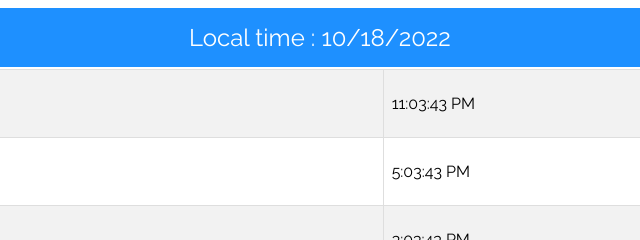
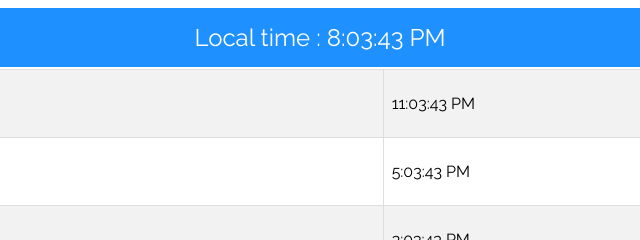
Before and after one commit to davidm-ITvarsity/Module-9-Assessment-2, a plain HTML site: page index.html in a window 1280 px wide. Shown: the top 240 px of the page, 320-960 px from the left. Drawn offline with Linux system fonts and the light colour scheme.

Commit message:
Update index.html
fixed date to time

```diff
--- a/index.html
+++ b/index.html
@@ -69,7 +69,7 @@
         function displayWorldTime()
         {
             var dt = new Date();
-            document.getElementById("local").innerHTML = "Local time : " + dt.toLocaleDateString();
+            document.getElementById("local").innerHTML = "Local time : " + dt.toLocaleTimeString();
 
             var output = `<table id="cities">`;
                 output += `
```
